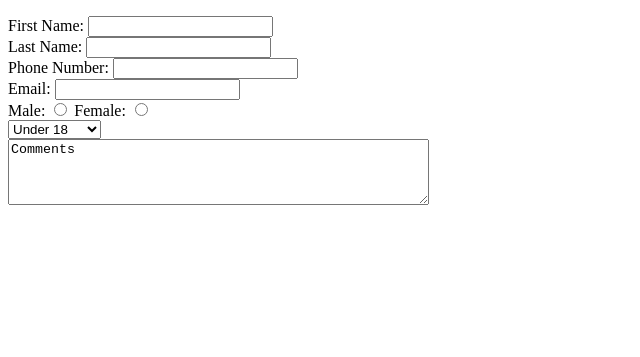
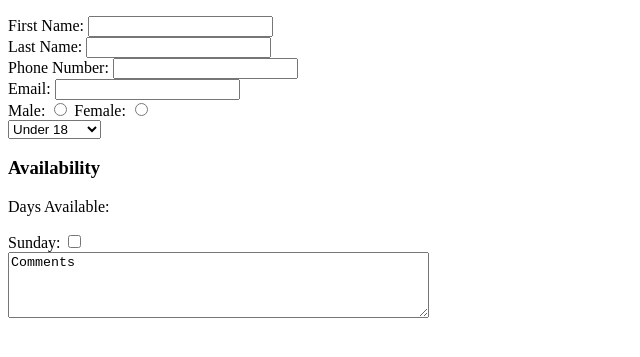
Before and after one commit to dpowers3/ITMD361Lab4, a plain HTML site: page index.html in a window 1280 px wide. Shown: the part 105-462 px from the top of the page, without its empty margins (0-640 px from the left). Drawn offline with Linux system fonts and the light colour scheme.

Commit message:
inserted available field

```diff
--- a/index.html
+++ b/index.html
@@ -40,6 +40,13 @@
 		</div>
 	</div>
 	<div>
+		<h3>Availability</h3>
+		<div class="Availability">
+			<p>Days Available: </p>
+			<label>Sunday: <input type="checkbox" name="available_field[]" value="Sunday"></label>
+
+
+		</div>
 		<div class="Comments">
 			<textarea rows="4" cols="50" name="comments_field" form="usrform">Comments</textarea>
 		</div>
```
